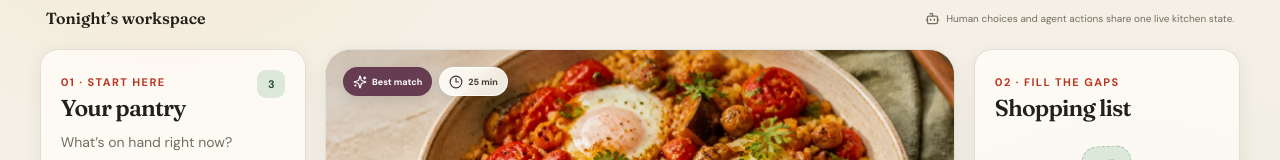
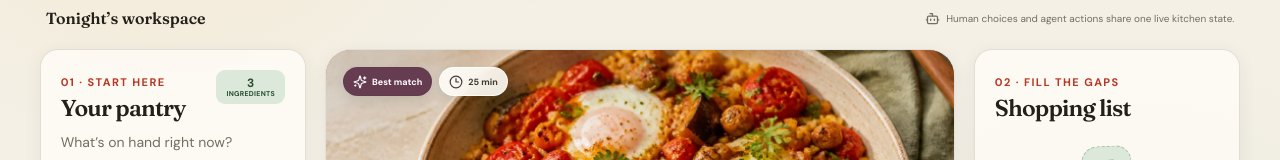
Before and after one commit to ViniweiReal/PantryPilot, a React (Vite) app: page / in a window 1280 px wide. Shown: the part 409-569 px from the top of the page. Built offline with nearby package versions, Linux system fonts and the light colour scheme.

Commit message:
Clarify pantry count and highlight trace

```diff
--- a/src/components/PantryPanel.tsx
+++ b/src/components/PantryPanel.tsx
@@ -37,7 +37,9 @@ export function PantryPanel() {
     <aside className="side-card pantry-card" aria-labelledby="pantry-title">
       <div className="panel-heading">
         <div><span className="panel-kicker">01 · Start here</span><h2 id="pantry-title">Your pantry</h2></div>
-        <span className="count-badge">{pantry.length}</span>
+        <span className="count-badge count-badge--ingredients" aria-label={`${pantry.length} ingredients`}>
+          <strong>{pantry.length}</strong><small>ingredients</small>
+        </span>
       </div>
       <p className="panel-intro">What’s on hand right now?</p>
 
--- a/src/styles.css
+++ b/src/styles.css
@@ -667,6 +667,18 @@ a {
   background: var(--tomato-soft);
 }
 
+.count-badge--ingredients {
+  min-width: 69px;
+  height: 34px;
+  align-content: center;
+  gap: 1px;
+  padding-inline: 8px;
+  line-height: 1;
+}
+
+.count-badge--ingredients strong { font-size: 12px; }
+.count-badge--ingredients small { font-size: 7px; font-weight: 700; letter-spacing: 0.04em; text-transform: uppercase; }
+
 .panel-intro {
   margin: 11px 0 15px;
   color: var(--muted);
```
Also changed, not shown: submission/VIDEO_SCRIPT.md (+2 -2 lines).
